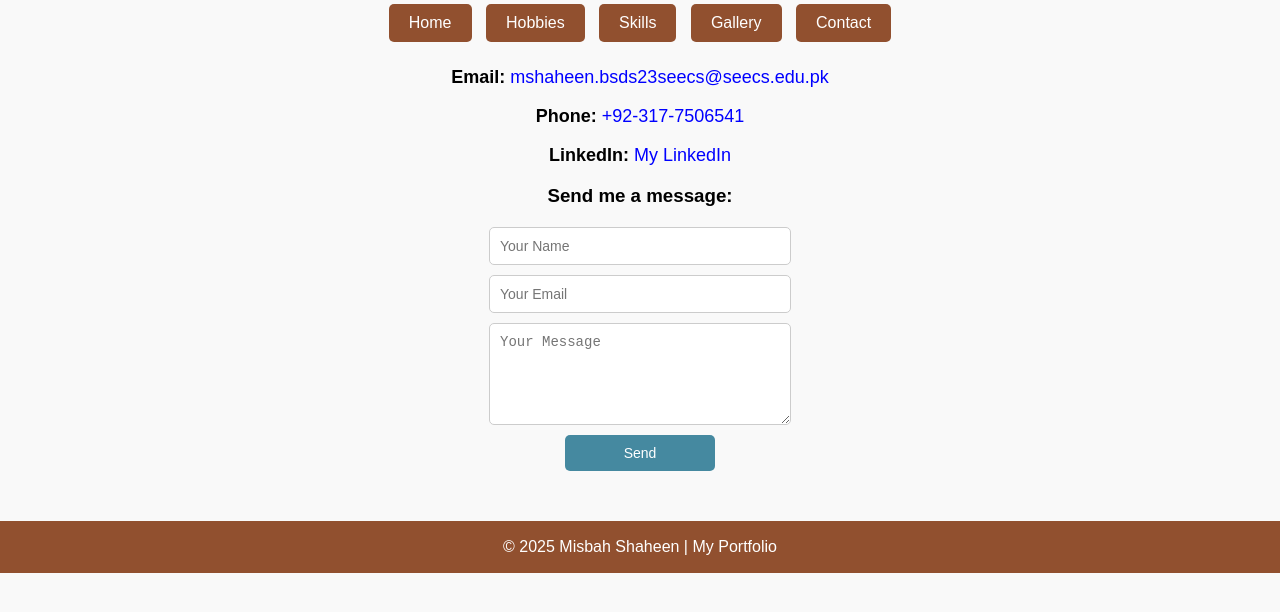
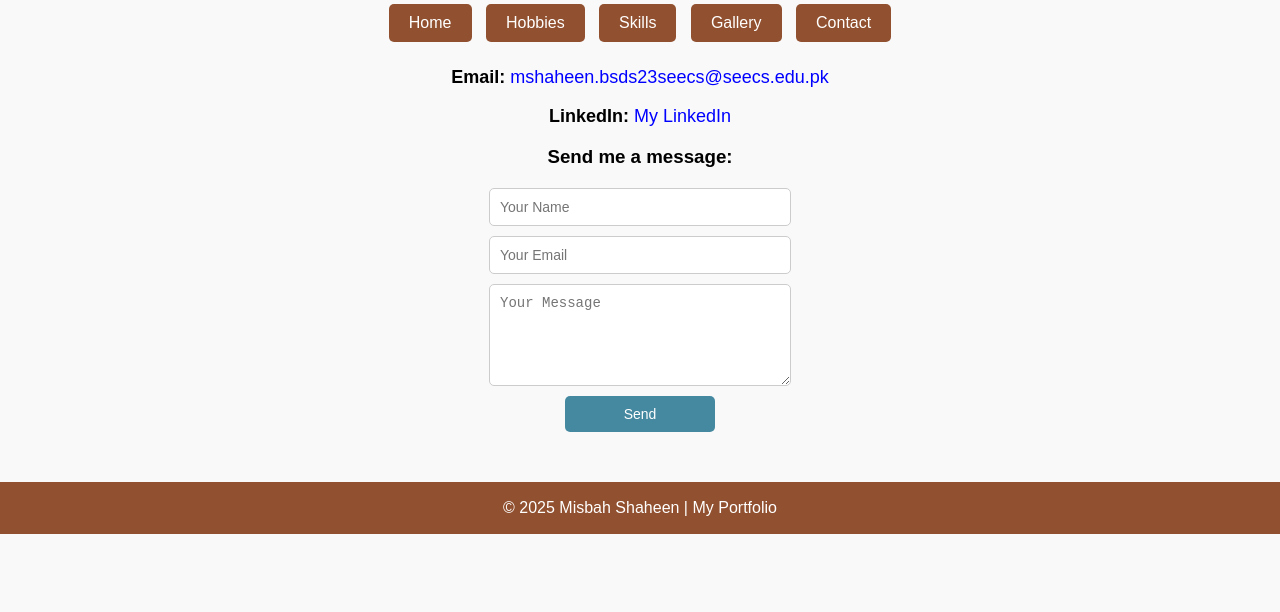
Before and after one commit to Misbah-shaheen/Portfolio, a plain HTML site: page contact.html in a window 1280 px wide. Shown: the part 108-720 px from the top of the page. Drawn offline with Linux system fonts and the light colour scheme.

Commit message:
contact.html

```diff
--- a/contact.html
+++ b/contact.html
@@ -21,7 +21,6 @@
         <!-- Contact Info -->
         <div class="contact-info">
             <p><b>Email:</b> <span>mshaheen.bsds23seecs@seecs.edu.pk</span></p>
-            <p><b>Phone:</b> <span>+92-317-7506541</span></p>
             <p><b>LinkedIn:</b>
                 <a href="https://www.linkedin.com/in/misbah-shaheen-823a712a6/" target="_blank">My LinkedIn</a>
             </p>
```
